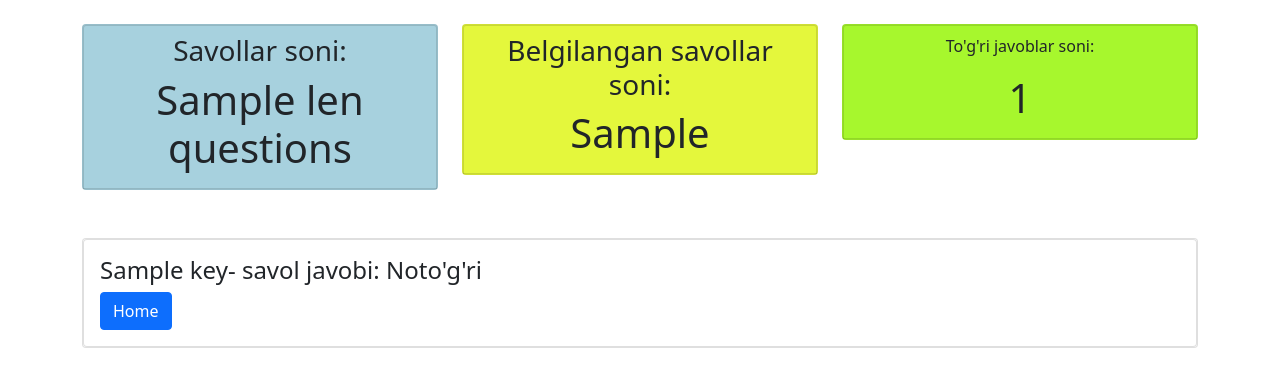
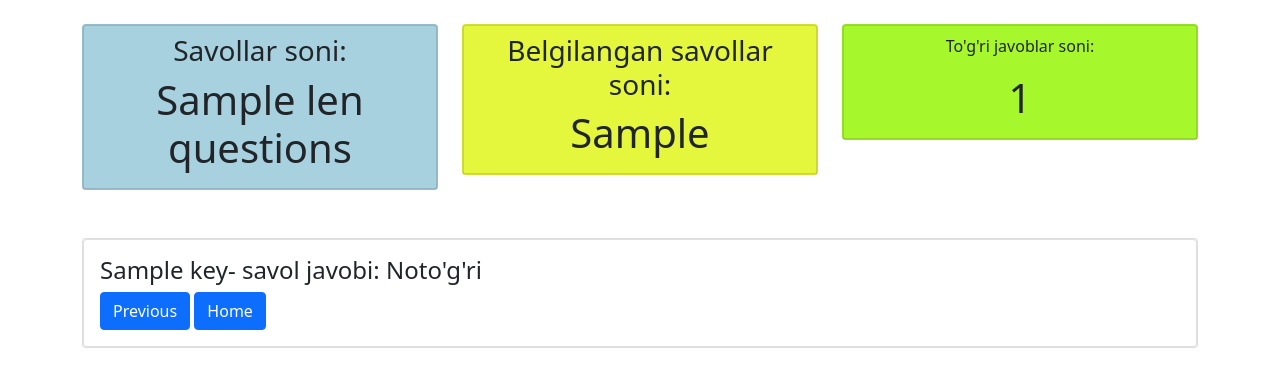
Before and after one commit to JonniUz/subjects_test_project, a Django app: template apps/rating/templates/rating/tekshirish.html in a window 1280 px wide. Shown: the top 387 px of the page. Run offline with Django 3.2, Linux system fonts and the light colour scheme; data comes from the database, SQL or seed files in the repository; the template is opened without the code that fills it: values that come from a table or form of the project are taken from there, most other values are stand-ins (such as "Sample title", 1, 10 or a date in 2020); parts of the project's set-up code (start-up, migrations or seed data) failed here and were passed over.

Commit message:
Checking function added.

```diff
--- a/apps/rating/templates/rating/tekshirish.html
+++ b/apps/rating/templates/rating/tekshirish.html
@@ -48,12 +48,16 @@
                 {% endif %}
             </h4>
             {% endfor %}
-            <form action="{% url 'home' %}">
-                <button type="submit" class="btn btn-primary">Home</button>
-            </form>
+
+            <div class="col-ms-4">
+                <a href="{% url 'fan' category.id %}" class="btn btn-primary">Previous</a>
+                <a href="{% url 'home' %}" class="btn btn-primary">Home</a>
+
+            </div>
+
         </div>
+
     </div>
-
 
 </div>
 <!--~~~~~~~~~~~~card.body~~~~~~~~~~~~-->
--- a/apps/rating/views.py
+++ b/apps/rating/views.py
@@ -49,7 +49,8 @@ def tekshirish(request, id):
         return render(request, 'rating/tekshirish.html', {'correct_answer_count': correct_answer_count,
                                                           'respon': respon,
                                                           'len_questions': len_questions,
-                                                          'len_javoblar': len_javoblar})
+                                                          'len_javoblar': len_javoblar,
+                                                          'category': fan})
     return render(request, 'rating/tekshirish.html')
 
 def get_dic_from_two_lists(keys, values):
```
